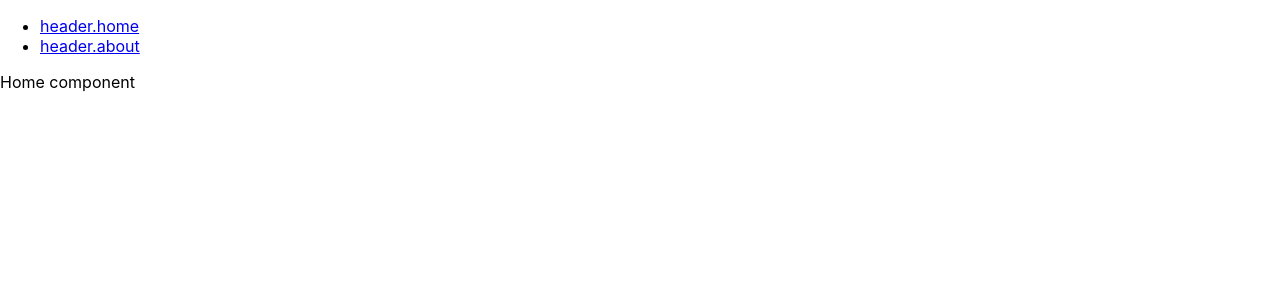
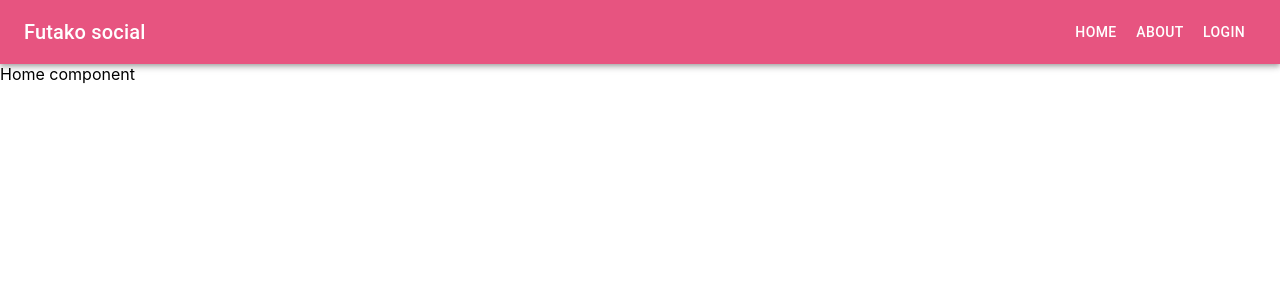
Before and after one commit to YanaseT/futako-social, a React (Create React App) app: page / in a window 1280 px wide. Shown: the top 300 px of the page. Built offline with nearby package versions, Linux system fonts and the light colour scheme.

Commit message:
Add Mui header

```diff
--- a/src/components/App.tsx
+++ b/src/components/App.tsx
@@ -1,6 +1,6 @@
 import React from 'react';
 import About from './pages/About';
-import { Route, BrowserRouter, Routes } from "react-router-dom";
+import { Route, Routes } from "react-router-dom";
 import Home from './pages/Home';
 import Header from './ui/header';
 
--- a/src/components/ui/header.tsx
+++ b/src/components/ui/header.tsx
@@ -1,6 +1,7 @@
 import React from 'react';
 import { Link } from 'react-router-dom'
 import { useTranslation } from "react-i18next";
+import { AppBar, Toolbar, Typography, Button } from '@mui/material';
 
 //ヘッダーの共通コンポーネント
 const Header = () => {
@@ -8,14 +9,16 @@ const Header = () => {
     const { t } = useTranslation();
     return (
         <div>
-        <header className="App-header">
-        </header>
-        <div>
-            <ul>
-            <li><Link to="/">{t('header.home')}</Link></li>
-            <li><Link to="/about">{t('header.about')}</Link></li>
-            </ul>
-        </div>
+            <AppBar position="static" style={{ backgroundColor: "#E75480" }}>
+                <Toolbar>
+                    <Typography variant="h6" component="div" sx={{ flexGrow: 1 }}>
+                    Futako social
+                    </Typography>
+                    <Button color="inherit" component={Link} to="/">{t('home')}</Button>
+                    <Button color="inherit" component={Link} to="/about">{t('about')}</Button>
+                    <Button color="inherit">Login</Button>
+                </Toolbar>
+            </AppBar>
         </div>
     );
     }
```
